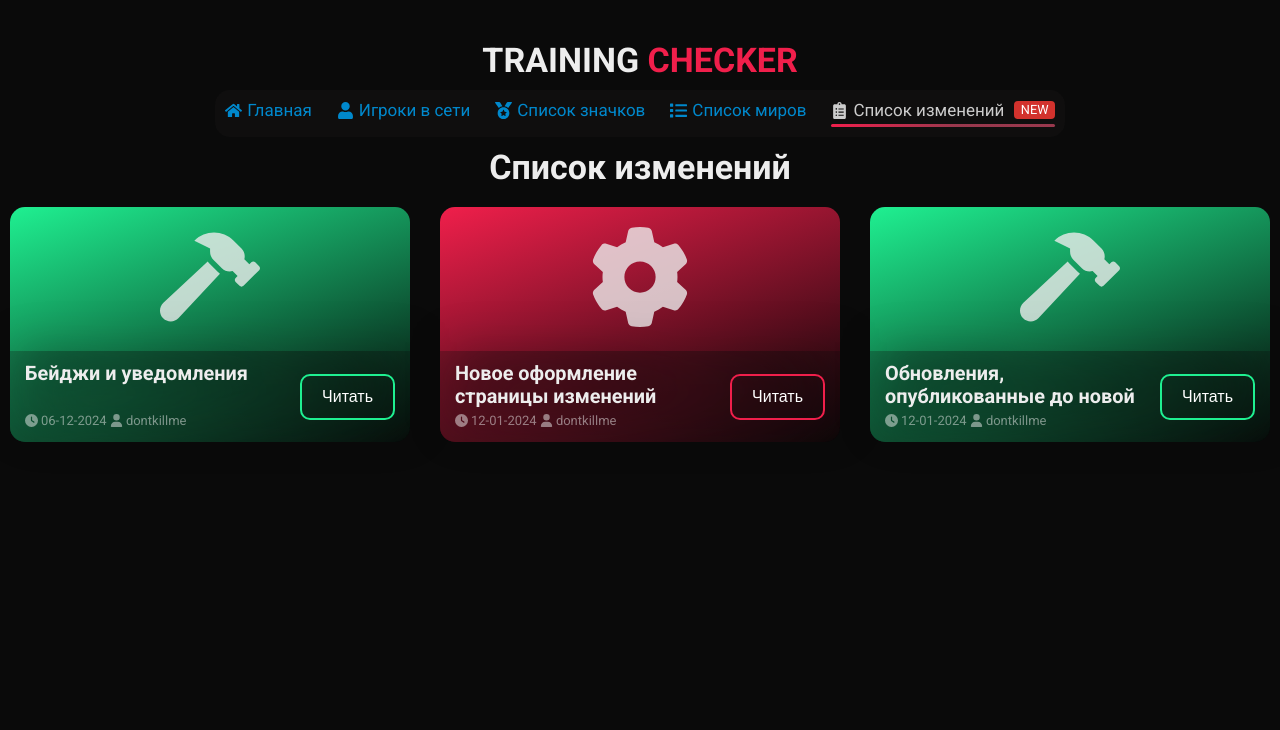
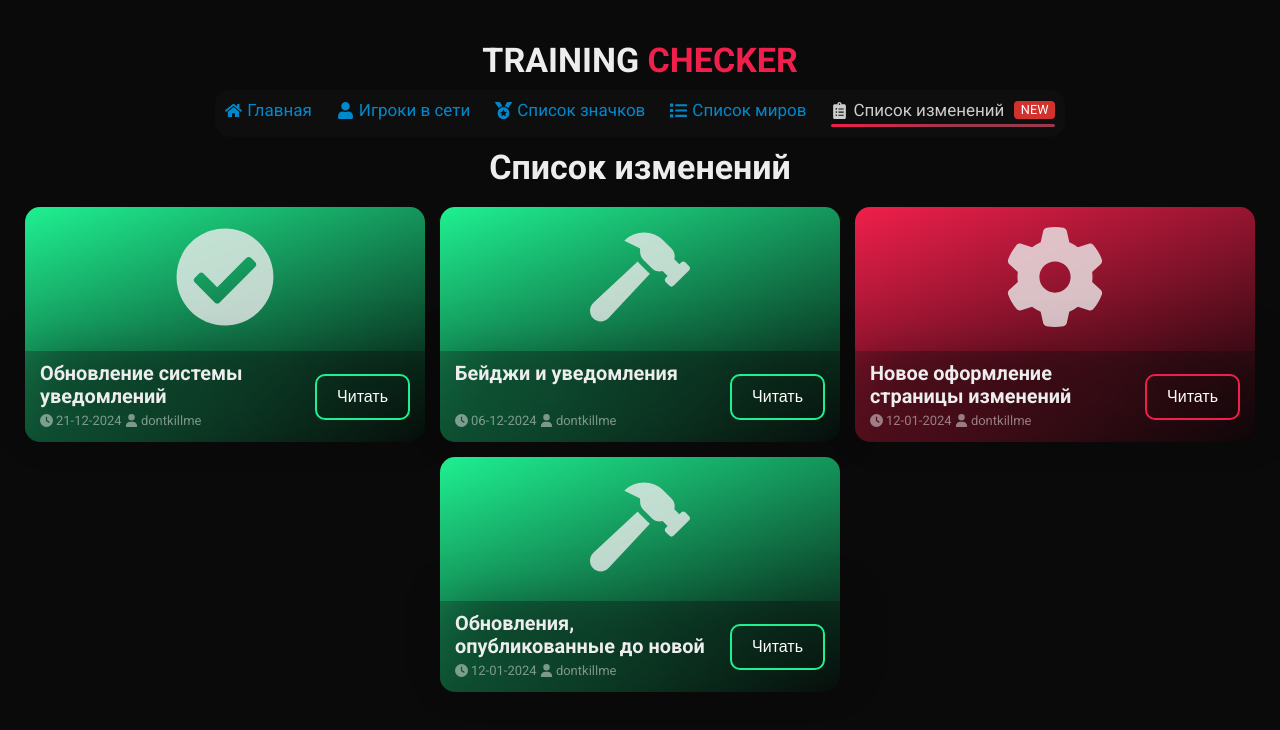
Before and after one commit to caseapia/trainingchecker, a Next.js app: page /changelog in a window 1280 px wide. Shown: the top 730 px of the page. Built offline with nearby package versions, Linux system fonts and the light colour scheme.

Commit message:
added new changelog

```diff
--- a/src/app/changelog/page.module.scss
+++ b/src/app/changelog/page.module.scss
@@ -1,5 +1,8 @@
 .blockWrapper {
   display: flex;
+  justify-content: center;
+  flex-wrap: wrap;
+  gap: 15px;
     @media screen and (max-width: 767px) {
       flex-direction: column;
     }
@@ -10,7 +13,7 @@
     padding-top: 20px;
     display: grid;
     width: 400px;
-    margin-right: 30px;
+    // margin-right: 30px;
       &__icon_container {
         display: flex;
         height: 100%;
--- a/src/shared/consts/changelog.ts
+++ b/src/shared/consts/changelog.ts
@@ -1,5 +1,5 @@
 import React from "react";
-import { FaHammer } from "react-icons/fa";
+import { FaHammer, FaCheckCircle } from "react-icons/fa";
 import { FaGear } from "react-icons/fa6";
 
 type Props = {
@@ -12,6 +12,14 @@ type Props = {
 };
 
 export const changeLog: Props[] = [
+  {
+    route: "toast-updates",
+    title: "Обновление системы уведомлений",
+    author: "dontkillme",
+    date: "21-12-2024",
+    color: "rgb(31 240 145)",
+    icon: React.createElement(FaCheckCircle),
+  },
   {
     route: "6-12_changelog",
     title: "Бейджи и уведомления",
```
Also changed, not shown: src/shared/updates/toast-updates.md (added, +6 -0 lines).
